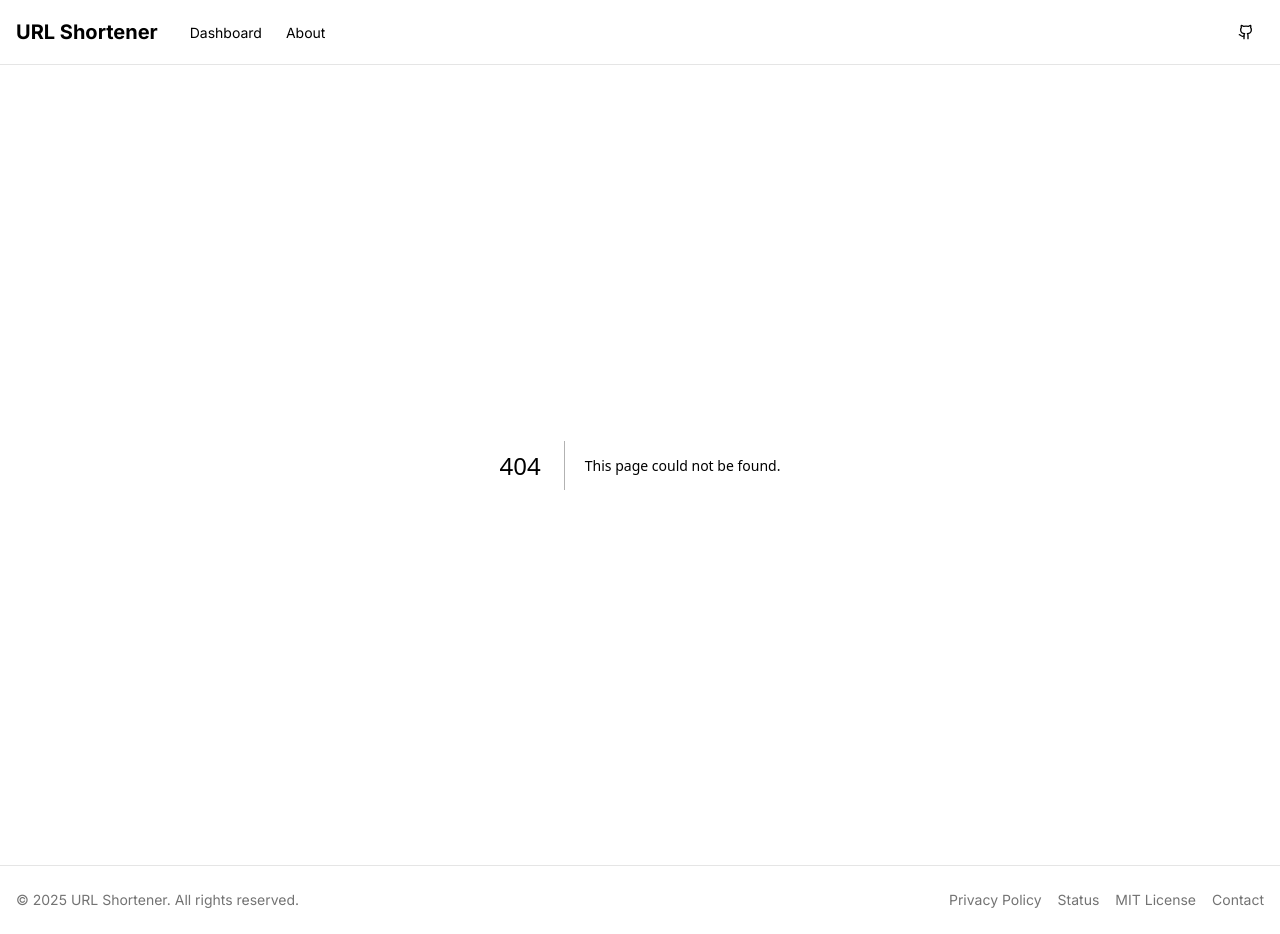
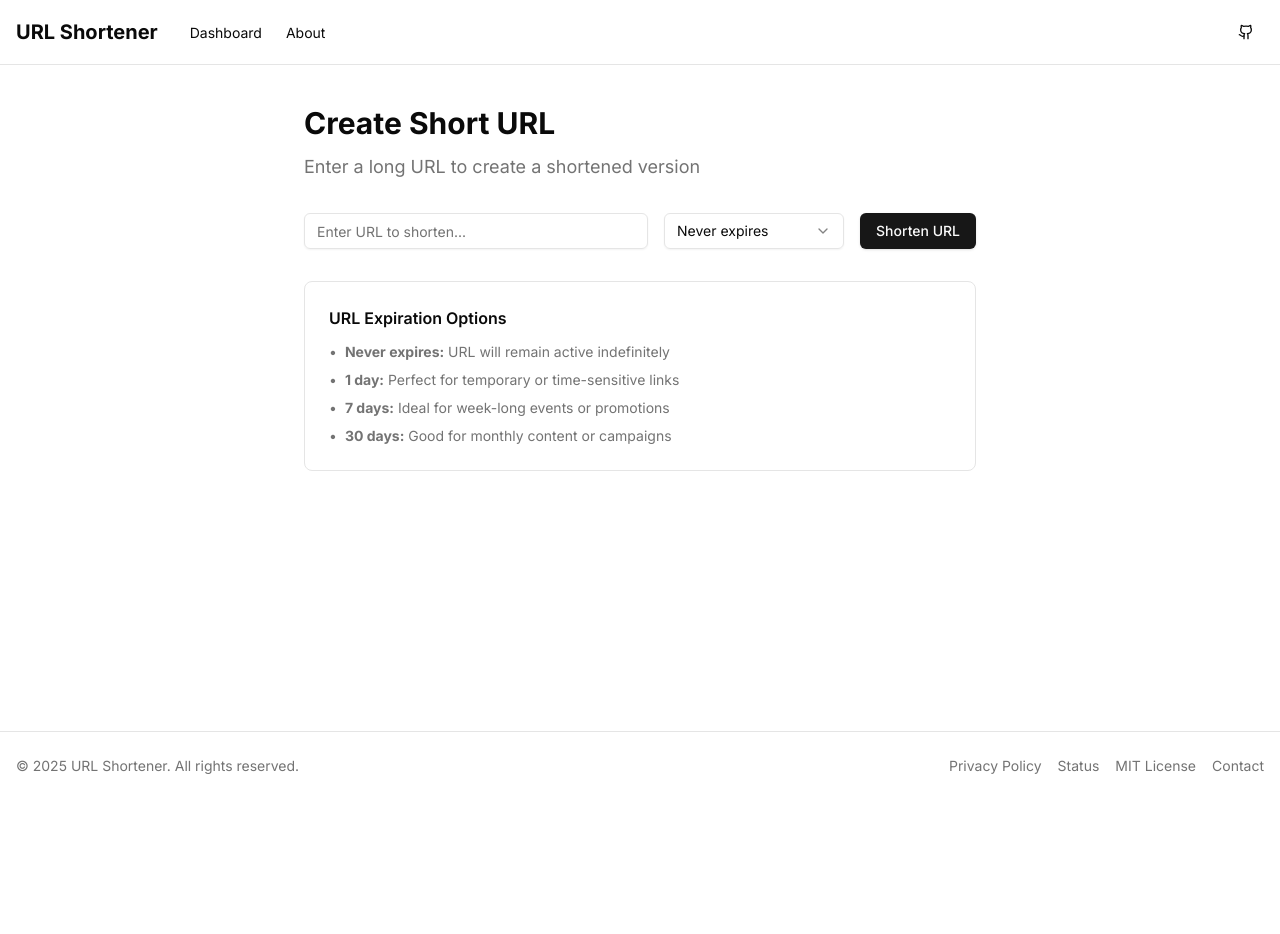
Before and after one commit to ronniesong0809/url-shortener-next, a Next.js app: page /create in a window 1280 px wide. Before the commit this address had no page. After the commit the page ends 800 px from the top, so only its background shows below. Built offline with nearby package versions, Linux system fonts and the light colour scheme.

Commit message:
feat: move URL creation and management to new pages and components

```diff
--- /dev/null
+++ b/app/create/page.tsx
@@ -0,0 +1,40 @@
+import { CreateUrl } from '@/components/CreateUrl'
+
+export default function CreatePage() {
+  return (
+    <div className="container mx-auto py-10">
+      <div className="mx-auto max-w-2xl">
+        <div className="mb-8">
+          <h1 className="text-3xl font-bold mb-3">Create Short URL</h1>
+          <p className="text-lg text-muted-foreground">
+            Enter a long URL to create a shortened version
+          </p>
+        </div>
+        <div className="space-y-8">
+          <CreateUrl />
+          <div className="rounded-lg border bg-card p-6">
+            <h2 className="font-semibold mb-3">URL Expiration Options</h2>
+            <ul className="text-sm text-muted-foreground space-y-2">
+              <li className="flex gap-2">
+                <span>•</span>
+                <span><strong>Never expires:</strong> URL will remain active indefinitely</span>
+              </li>
+              <li className="flex gap-2">
+                <span>•</span>
+                <span><strong>1 day:</strong> Perfect for temporary or time-sensitive links</span>
+              </li>
+              <li className="flex gap-2">
+                <span>•</span>
+                <span><strong>7 days:</strong> Ideal for week-long events or promotions</span>
+              </li>
+              <li className="flex gap-2">
+                <span>•</span>
+                <span><strong>30 days:</strong> Good for monthly content or campaigns</span>
+              </li>
+            </ul>
+          </div>
+        </div>
+      </div>
+    </div>
+  )
+}
--- a/app/layout.tsx
+++ b/app/layout.tsx
@@ -21,6 +21,9 @@ export default function RootLayout({
       <body className={inter.className}>
         <div className="flex min-h-screen flex-col">
           <Header />
+          <div className="fixed top-4 right-4 z-50 w-96 space-y-2">
+            <div id="alert-container" />
+          </div>
           <main className="flex-1">
             {children}
           </main>
--- a/app/page.tsx
+++ b/app/page.tsx
@@ -1,38 +1,32 @@
-import { ShortUrl } from '@/types/url'
-import { UrlTable } from '@/components/UrlTable'
-import { ShortenUrlForm } from '@/components/ShortenUrlForm'
-import { Suspense } from 'react'
-import { getAllUrls } from './api/urls'
+import { Button } from '@/components/ui/button'
+import { Link2, List } from 'lucide-react'
+import Link from 'next/link'
 
-function LoadingState() {
+export default function Home() {
   return (
-    <div className="animate-pulse">
-      <div className="h-8 bg-gray-200 rounded w-1/4 mb-8"></div>
-      <div className="space-y-4">
-        <div className="h-10 bg-gray-200 rounded"></div>
-        <div className="h-96 bg-gray-200 rounded"></div>
+    <div className="container mx-auto py-10">
+      <div className="mx-auto max-w-2xl">
+        <div className="mb-8 text-center">
+          <h1 className="text-3xl font-bold mb-3">URL Shortener</h1>
+          <p className="text-lg text-muted-foreground">
+            Create shortened URLs and track their performance
+          </p>
+        </div>
+        <div className="flex gap-4 justify-center">
+          <Button asChild size="lg">
+            <Link href="/create" className="gap-2">
+              <Link2 className="h-5 w-5" />
+              Create URL
+            </Link>
+          </Button>
+          <Button asChild variant="outline" size="lg">
+            <Link href="/urls" className="gap-2">
+              <List className="h-5 w-5" />
+              View URLs
+            </Link>
+          </Button>
+        </div>
       </div>
     </div>
   )
 }
-
-async function UrlTableServer() {
-  const urls: ShortUrl[] = await getAllUrls()
-  return <UrlTable urls={urls} />
-}
-
-export default function Home() {
-  return (
-    <main className="container mx-auto py-10">
-      <div className="fixed top-4 right-4 z-50 w-96 space-y-2">
-        <div id="alert-container" />
-      </div>
-      <div className="mb-8">
-        <ShortenUrlForm />
-      </div>
-      <Suspense fallback={<LoadingState />}>
-        <UrlTableServer />
-      </Suspense>
-    </main>
-  )
-}
--- /dev/null
+++ b/app/urls/page.tsx
@@ -0,0 +1,32 @@
+import { Suspense } from 'react'
+import { UrlList } from '@/components/UrlList'
+
+function LoadingState() {
+  return (
+    <div className="animate-pulse">
+      <div className="h-8 bg-gray-200 rounded w-1/4 mb-8"></div>
+      <div className="space-y-4">
+        <div className="h-10 bg-gray-200 rounded"></div>
+        <div className="h-96 bg-gray-200 rounded"></div>
+      </div>
+    </div>
+  )
+}
+
+export default function UrlsPage() {
+  return (
+    <div className="container mx-auto py-10">
+      <div className="mx-auto max-w-4xl">
+        <div className="mb-8">
+          <h1 className="text-3xl font-bold mb-3">My URLs</h1>
+          <p className="text-lg text-muted-foreground">
+            Manage and track your shortened URLs
+          </p>
+        </div>
+        <Suspense fallback={<LoadingState />}>
+          <UrlList />
+        </Suspense>
+      </div>
+    </div>
+  )
+}
--- /dev/null
+++ b/components/CreateUrl.tsx
@@ -0,0 +1,68 @@
+'use client'
+
+import { useState } from 'react'
+import { Input } from './ui/input'
+import { Button } from './ui/button'
+import {
+  Select,
+  SelectContent,
+  SelectItem,
+  SelectTrigger,
+  SelectValue,
+} from "./ui/select"
+import { shortenUrl } from '@/app/api/urls'
+import { showAlert } from '@/lib/alerts'
+
+export function CreateUrl() {
+  const [url, setUrl] = useState('')
+  const [expiration, setExpiration] = useState('0')
+  const [isLoading, setIsLoading] = useState(false)
+
+  async function handleSubmit(e: React.FormEvent) {
+    e.preventDefault()
+    setIsLoading(true)
+
+    try {
+      const result = await shortenUrl(url, parseInt(expiration))
+      setUrl('')
+      showAlert(result.message, 'default')
+    } catch (err) {
+      console.error(err)
+      showAlert('Failed to shorten URL. Please try again.', 'destructive')
+    } finally {
+      setIsLoading(false)
+    }
+  }
+
+  return (
+    <form onSubmit={handleSubmit} className="space-y-4">
+      <div className="flex flex-col gap-4 sm:flex-row">
+        <Input
+          type="url"
+          placeholder="Enter URL to shorten..."
+          value={url}
+          onChange={(e) => setUrl(e.target.value)}
+          required
+          className="flex-1"
+        />
+        <Select
+          value={expiration}
+          onValueChange={setExpiration}
+        >
+          <SelectTrigger className="w-[180px]">
+            <SelectValue placeholder="Expiration" />
+          </SelectTrigger>
+          <SelectContent>
+            <SelectItem value="0">Never expires</SelectItem>
+            <SelectItem value="1">1 day</SelectItem>
+            <SelectItem value="7">7 days</SelectItem>
+            <SelectItem value="30">30 days</SelectItem>
+          </SelectContent>
+        </Select>
+        <Button type="submit" disabled={isLoading}>
+          {isLoading ? 'Shortening...' : 'Shorten URL'}
+        </Button>
+      </div>
+    </form>
+  )
+}
--- /dev/null
+++ b/components/UrlList.tsx
@@ -0,0 +1,8 @@
+import { getAllUrls } from '@/app/api/urls'
+import { UrlTable } from './UrlTable'
+import { ShortUrl } from '@/types/url'
+
+export async function UrlList() {
+  const urls: ShortUrl[] = await getAllUrls()
+  return <UrlTable urls={urls} />
+}
```
